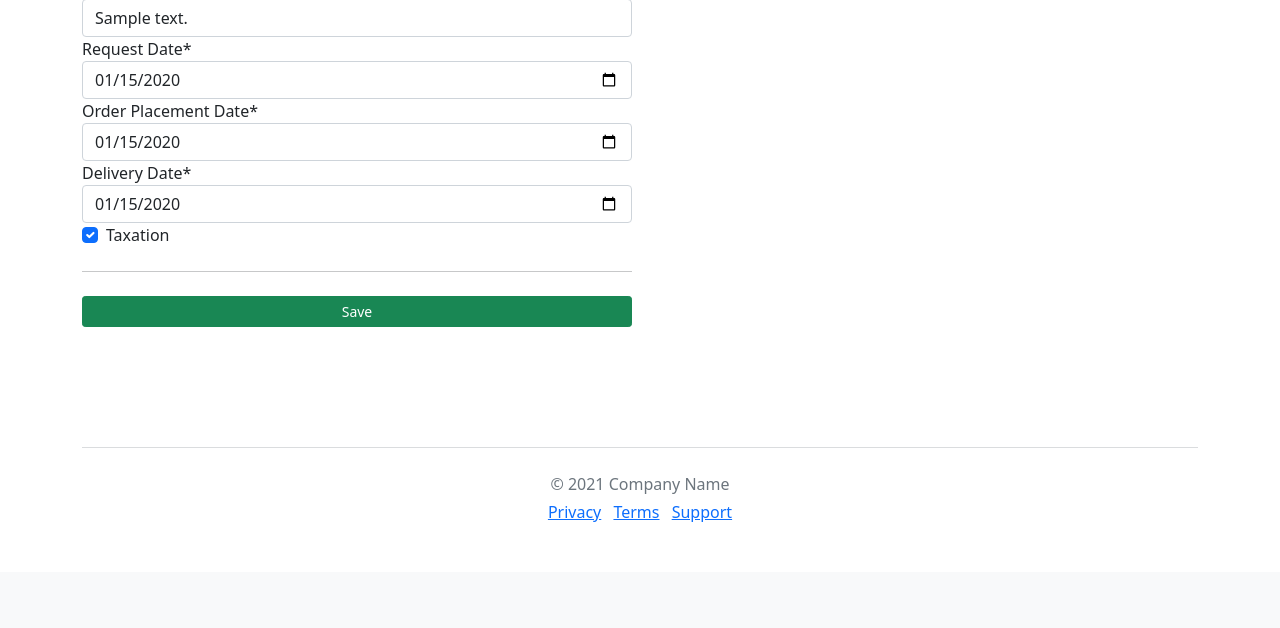
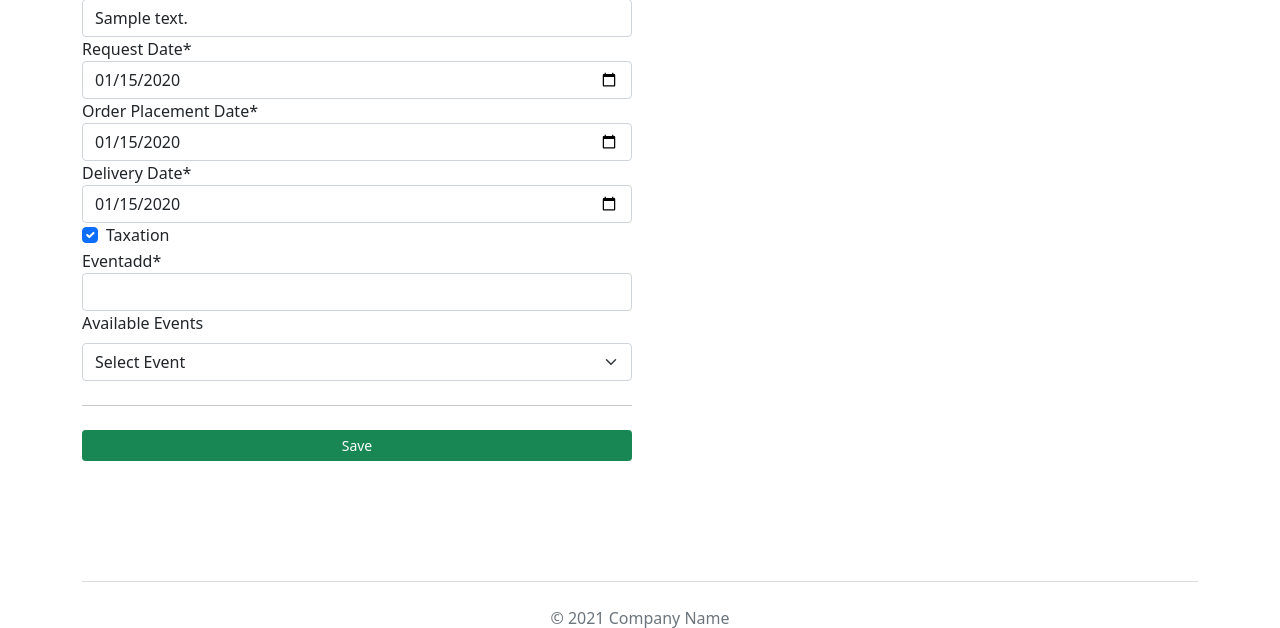
Before and after one commit to ES2-UFPI/Bando-Contra, a Django app: page /user/client/edit_service/1 in a window 1280 px wide. Shown: the part 708-1336 px from the top of the page. Before the commit the page ends 1230 px from the top, so only its background shows below. Run offline with Django 3.2, Linux system fonts and the light colour scheme; tables that the repository leaves empty hold one stand-in row (values such as "Sample post"); some libraries are stand-ins or nearby versions.

Commit message:
show event

```diff
--- a/backend/core/forms.py
+++ b/backend/core/forms.py
@@ -1,8 +1,9 @@
-from django.forms import ModelForm
+from django.forms import ModelForm, IntegerField
 from django.contrib.auth.forms import UserCreationForm
 from django.core.exceptions import ValidationError
 from .models import ClientUser, PartnerUser, Event, Service
 from .facade import FormFacade
+import datetime
 
 def binarySearch(array, value):
     start = 0
@@ -92,6 +93,19 @@
 
 
 class ServiceForm(ModelForm):
+
+    eventAdd = IntegerField()
+
+    def clean(self):
+        cleanedData = super().clean()
+        date = cleanedData.get("eventAdd")
+        dateEvent = Event.objects.get(id=date)
+
+        if date is None or dateEvent.arrival <= datetime.date.today():
+            raise ValidationError("ERROR")
+
+
+
     class Meta:
         model = Service
         fields = "__all__"
--- a/backend/core/models.py
+++ b/backend/core/models.py
@@ -46,8 +46,8 @@
 
 class Event(models.Model):
     address = ModelField.createCharField("Address", 100)
-    arrival = ModelField.createDateField("Arrival Date")
-    departure = ModelField.createDateField("Departure Date")
+    arrival = ModelField.createDateField("Arrival Date") # Vai chegar lá
+    departure = ModelField.createDateField("Departure Date") # Vai sair de lá
     partner = ModelField.createForeignKey(PartnerUser)
 
     class Meta:
--- a/backend/core/views.py
+++ b/backend/core/views.py
@@ -5,6 +5,7 @@
 from .forms import ClientUserForm, PartnerUserForm, EventForm, ServiceForm
 from .facade import UserFacade, ShortcutsFacade, ModelFacade, HttpFacade
 from datetime import date
+from django.forms.widgets import HiddenInput
 
 def detailClient(request):
     user = UserFacade.getUser(ClientUser, request.user.username)
@@ -18,7 +19,7 @@
     return context.detailView(request, assessment)
 
 def temporaryLogin(request):
-    user = User.objects.get(username='user1')
+    user = User.objects.get(username='fjairP')
     login(request, user)
     return ShortcutsFacade.callRender(request, "core/user/client/detail.html")
 
@@ -70,18 +71,25 @@
     return ShortcutsFacade.callRender(request, "core/user/partner/addEvent.html", data)
 
 def addService(request):
+
+    listEvents = Event.objects.filter(arrival__gte=date.today())
+
     if request.method == 'POST':
         form = ServiceForm(request.POST)
         if form.is_valid():
             service = form.save(commit=False)
             user = UserFacade.getUser(ClientUser, request.user.username)
             service.clientUser = user
-            service.event = pairEvent(service.orderPlacementDate) #TODO Check if this is the correct date to filter
+            service.event = Event.objects.get(id=form.cleaned_data["eventAdd"])
             service.save()
             return ShortcutsFacade.callRedirect("detailService", pk = service.id)
     else:
         form = ServiceForm()
-    data = {'title':'Add Service', 'form': form}
+
+    form.fields["eventAdd"].widget = HiddenInput()
+
+    data = {'title':'Add Service', 'form': form, 'listEvents': listEvents}
+
     return ShortcutsFacade.callRender(request, "core/user/client/addService.html", data)
 
 def editService(request, pk):
--- /dev/null
+++ b/frontend/js/eventFilter.js
@@ -0,0 +1,19 @@
+$('#id_orderPlacementDate').change(function() {
+    date = new Date(this.value)
+    otherDate = new Date()
+    otherDate.setDate(date.getDate() + 30)
+
+    $(".filterEvent").each(function() {
+        eventItem = $(this)
+        eventDate = new Date(this.textContent)
+
+        if(eventDate >= date && eventDate <= otherDate){
+           $(this).removeAttr("hidden")
+        }else{
+            $(this).attr("hidden", "")
+        }
+
+    })
+
+
+})
--- a/frontend/templates/core/form.html
+++ b/frontend/templates/core/form.html
@@ -14,6 +14,8 @@
       {% csrf_token %}
       {{ form|crispy }}
 
+      {% block formEvent %}
+      {% endblock %}
       <hr class="my-4">
       <input type="submit" class="w-100 btn btn-success btn-sm" value="Save">
     </form>
--- a/frontend/templates/core/user/client/addService.html
+++ b/frontend/templates/core/user/client/addService.html
@@ -13,3 +13,21 @@
     </div>
 </a>
 {% endblock %}
+
+{% block formEvent %}
+
+<div class="mb-3">
+  <label for="eventID" class="form-label">Available Events</label>
+  <select id="eventID" class="form-select" name="eventAdd" required>
+    <option disabled selected value>Select Event</option>
+    {% for event in listEvents %}
+    <option value="{{ event.id }}" class="filterEvent" data-valueDate = "{{ event.arrival }}" hidden>{{ event.arrival }}</option>
+    {% endfor %}
+  </select>
+</div>
+
+{% endblock %}
+
+{% block scripts %}
+    <script src="{% static 'js/eventFilter.js' %}"></script>
+{% endblock %}
```
Also changed, not shown: backend/core/tests.py (+21 -1 lines), backend/core/migrations/0007_auto_20210717_1053.py.
